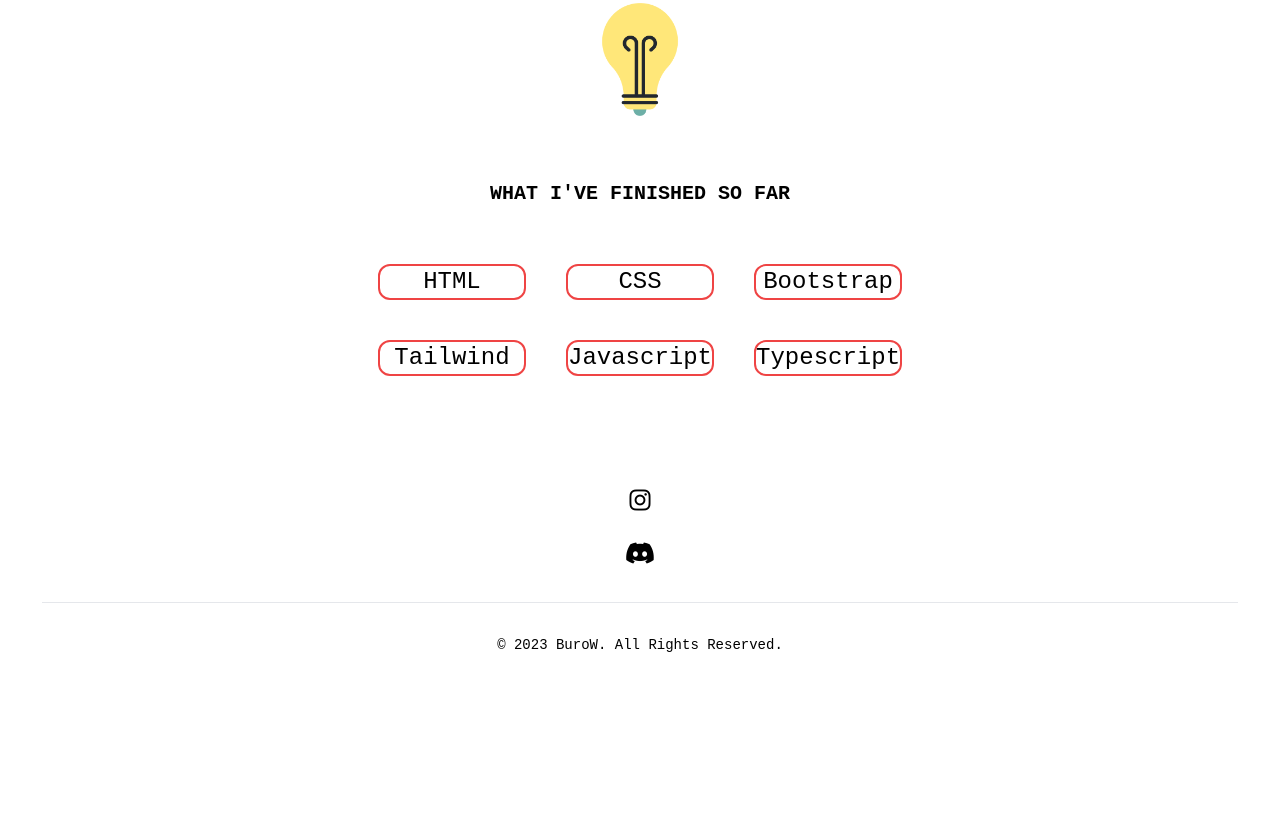
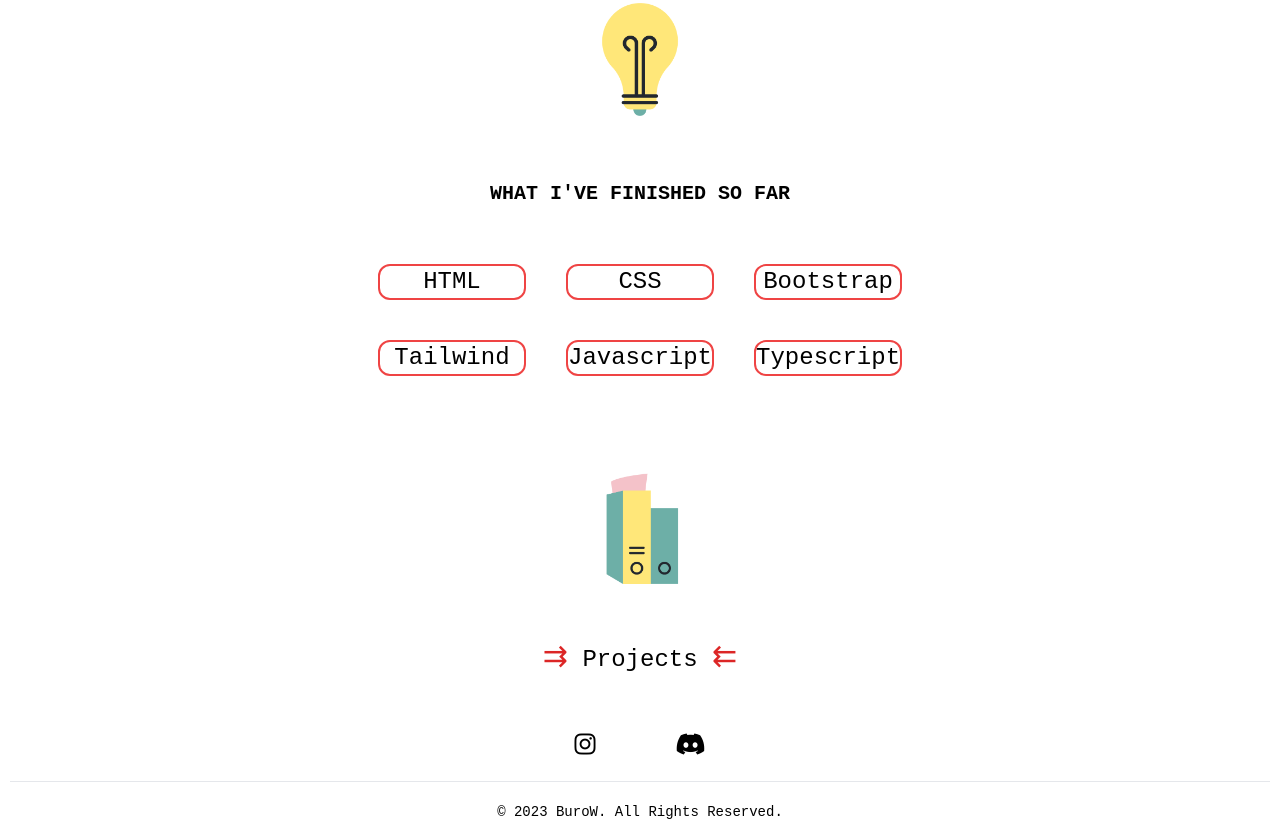
Before and after one commit to WBuro/myWebPage, a website: page dist/index.html in a window 1280 px wide. Shown: the part 1675-2507 px from the top of the page. Before the commit the page ends 2388 px from the top, so only its background shows below. Drawn offline with Linux system fonts and the light colour scheme.

Commit message:
Added new features and organized code lines

```diff
--- a/dist/index.html
+++ b/dist/index.html
@@ -9,7 +9,7 @@
 </head>
 <body>
 
-
+<!-- HEADER -->
 <nav>
  <div class="p-6">
   <h1 class="text-5xl  ml-6 font-semibold underline ">Buro<span class="text-red-600 font-semibold">W</span></h1>
@@ -18,11 +18,12 @@
    <span class="icon light-icon"></span>
  </div>
 </nav>
+
+<!-- ABOUT ME -->
  <div class="">
   <img src="/imgs/DrawKit Vector Illustration Project Manager (9).png" alt="" class="main-img mt-24  ">
  </div>
   <p class="text animation mt-16 uppercase">Hello I'm <span class="text-red-600">Buro</span></p>
-
   <p class="text-xl text-center uppercase font-semibold mt-16 "> Welcome To <br>My  <span class="text-red-600">Personal Webpage</span>  </p>
   <div class="grid justify-items-stretch">
     <img src="/imgs/DrawKit Vector Illustration Project Manager (5).png" alt="" class="main-img  justify-self-end  mt-24">
@@ -30,9 +31,10 @@
   <p class="text-xl text-center uppercase font-semibold mt-16">I STARTED WRITING CODE<span class="text-red-600" id="firstDate"></span> <span id="lastDate" class="text-red-600"></span>  and <br>I'm  <span class="text-red-600">still improving </span>myself. I will share my projects in here.</p>
   <img src="/imgs/DrawKit Vector Illustration Project Manager (15).png" alt="" class=" mt-24 w-36 ml-auto mr-auto">
   </div>
-<div class="">
+  <div>
    <p class="text-xl text-center uppercase font-semibold mt-16">what I've finished so far</p>
  </div>
+ <!-- LEARNED -->
 <div class="text-center mt-14 ">
  <span class="inline-grid grid-cols-3 gap-10">
     <span class=" text-2xl border-solid border-2 border-red-500 rounded-xl hover:animate-pulse ">HTML</span>
@@ -43,60 +45,46 @@
     <span class="text-2xl border-solid border-2 border-red-500 rounded-xl hover:animate-pulse ">Typescript</span>
   </span>
 </div>
+<!-- PROJECT PAGE -->
+<div class="">
+  <img src="/imgs/DrawKit Vector Illustration Project Manager (20).png" alt="" class=" mt-24 w-36 ml-auto mr-auto">
+  <div class=" text-center mt-14">
+    <div class="">
+      <a href="projects.html" class="text-2xl hover:text-red-600 hover:text-3xl "><span class="text-red-600 text-3xl hover:text-2xl">&#8649;</span> Projects <span class="text-red-600 text-3xl hover:text-2xl">&#8647;</span></a>
+    </div>
+  </div>
+</div>
 
-
-<footer class="m-4 mt-20">
-  <div class="w-full max-w-screen-xl mx-auto p-4 md:py-8 ">
-      <div class="text-center ">
-          <ul class="">
-              <li>
-                  <a href="#" class="hover:text-red-400 hover:text-3xl hover:ease-in-out duration-300"><i class="fa-brands fa-instagram text-2xl"></i></a>
-              </li>
-              <li>
-                  <a href="#" class="hover:text-red-400 hover:text-3xl hover:ease-in-out duration-300"><i class="fa-brands fa-x-twitter text-2xl"></i></a>
-              </li>
-              <li>
-                  <a href="#" class="hover:text-red-400 hover:text-3xl hover:ease-in-out duration-300"><i class="fa-brands fa-discord text-2xl"></i></a>
-              </li>
-          </ul>
+<!-- FOOTER -->
+<footer>
+  <div class="flex justify-center mt-14 ">
+    <div class="">
+      <a href="#" class="hover:text-red-400  hover:ease-in-out duration-300">
+      <i class="fa-brands fa-instagram text-2xl"></i>
+    </a>
   </div>
-      <hr class="my-4  sm:mx-auto  lg:my-8" />
+    <div class="ml-10">
+      <a href="#" class="hover:text-red-400  hover:ease-in-out duration-300">
+        <i class="fa-brands fa-x-twitter text-2xl"></i>
+      </a>
+    </div>
+    <div class="ml-10">
+      <a href="#" class="hover:text-red-400  hover:ease-in-out duration-300">
+        <i class="fa-brands fa-discord text-2xl"></i>
+      </a>
+    </div>
+  </div>
+  <hr class="my-2  sm:mx-auto  lg:my-5 " />
   <span class="block text-sm  sm:text-center ">© 2023 <a href="index.html" class="hover:underline">BuroW</a>. All Rights Reserved.</span>
-  </div>
 </footer>
 
 
-<!-- <footer class=" rounded-lg shadow m-4">
-  <div class="w-full max-w-screen-xl mx-auto p-4 md:py-8">
-      <div class="sm:flex sm:items-center sm:justify-between">
-          <a href="https://flowbite.com/" class="flex items-center mb-4 sm:mb-0">
 
-          </a>
-          <ul class="flex flex-wrap items-center mb-6 text-sm font-medium  sm:mb-0  ">
-
-              <li>
-                <a href="#" class="hover:text-red-400 hover:text-3xl hover:ease-in-out duration-300"><i class="fa-brands fa-instagram text-2xl"></i></a>
-              </li>
-              <li>
-                <a href="#" class="hover:text-red-400 hover:text-3xl hover:ease-in-out duration-300"><i class="fa-brands fa-x-twitter text-2xl"></i></a>
-              </li>
-              <li>
-                <a href="#" class="hover:text-red-400 hover:text-3xl hover:ease-in-out duration-300"><i class="fa-brands fa-discord text-2xl"></i></a>
-              </li>
-          </ul>
-      </div>
-      <hr class="my-6  sm:mx-auto dark:border-white lg:my-8" />
-      <span class="block text-sm  sm:text-center ">© 2023 BuroW™. All Rights Reserved.</span>
-  </div>
-</footer> -->
+<!-- BTN -->
+<button id="backToTopButton" class="back-to-top-button">↑</button>
 
 
 
-
-
-
-
-<button id="backToTopButton" class="back-to-top-button">↑</button>
 <script src="main.js"></script>
 </body>
 </html>
```
Also changed, not shown: dist/projects.html (added, +47 -0 lines), dist/styles.css, imgs/DrawKit Vector Illustration Project Manager (20).png (added). Lines whose indentation alone changed are shown as unchanged.
